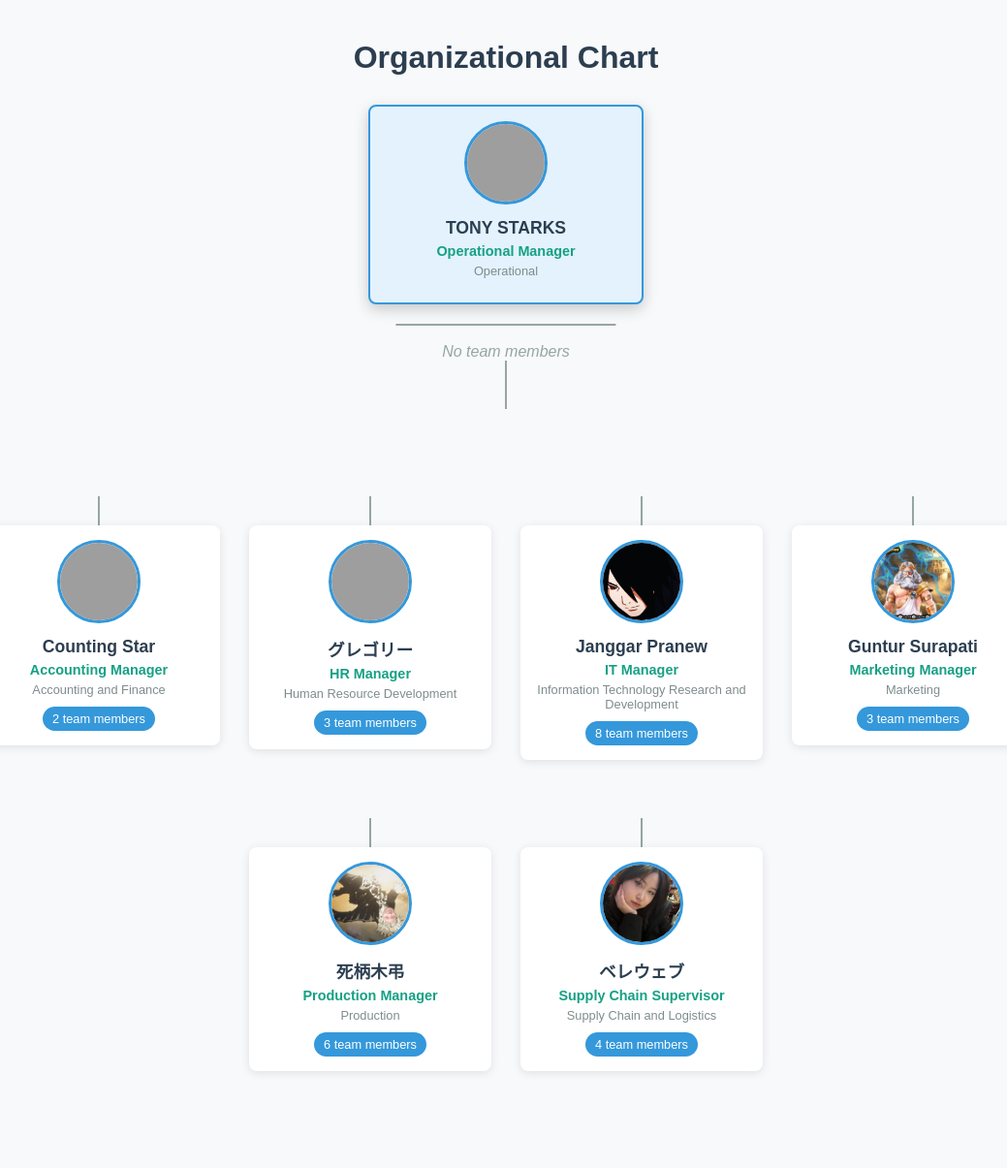
After one commit to revelv/Tubes-SI-SDM-2373003_2373008, a PHP site: page /structure.php in a window 1280 px wide. The commit adds this page. Shown: the whole page at 97% size, without its empty margins (118-1157 px from the left). Run offline with PHP 8.4, Linux system fonts and the light colour scheme; data comes from the database, SQL or seed files in the repository; grey boxes are pictures that could not be loaded.

Commit message:
commit structure dan datbes

```diff
--- a/admin_header.php
+++ b/admin_header.php
@@ -267,6 +267,7 @@
                             <a href="add_employee.php" class="dropdown-item">Add New</a>
                             <a href="departements.php" class="dropdown-item">Departments</a>
                             <a href="skill_types.php" class="dropdown-item">Skill Types</a>
+                            <a href="structure.php" class="dropdown-item">Organizational Structure</a>
                         </div>
                     </li>
 
--- /dev/null
+++ b/structure.php
@@ -0,0 +1,437 @@
+<?php
+// struktur.php - Organizational Chart with Operational Manager at Top
+
+// Database connection
+$host = 'localhost';
+$dbname = 'odoo_employee_db';
+$username = 'root';
+$password = '';
+
+try {
+    $pdo = new PDO("mysql:host=$host;dbname=$dbname", $username, $password);
+    $pdo->setAttribute(PDO::ATTR_ERRMODE, PDO::ERRMODE_EXCEPTION);
+} catch (PDOException $e) {
+    die("Could not connect to the database: " . $e->getMessage());
+}
+
+// Get all leaders (prioritize Operational Manager)
+$query = $pdo->query("
+    SELECT
+        e.id,
+        e.name,
+        e.image_path,
+        e.email,
+        jp.title,
+        d.name AS department_name,
+        d.id AS department_id,
+        jp.position_id,
+        CASE
+            WHEN jp.title = 'Operational Manager' THEN 0
+            WHEN jp.title LIKE '%Manager%' THEN 1
+            WHEN jp.title LIKE '%Supervisor%' THEN 2
+            ELSE 3
+        END AS priority
+    FROM employees e
+    JOIN job_positions jp ON e.position_id = jp.position_id
+    JOIN departments d ON e.department_id = d.id
+    WHERE jp.title LIKE '%Manager%'
+       OR jp.title LIKE '%Supervisor%'
+    ORDER BY priority, d.name
+");
+$leaders = $query->fetchAll(PDO::FETCH_ASSOC);
+
+// Separate Operational Manager from others
+$operationalManager = array_filter($leaders, function($leader) {
+    return $leader['title'] === 'Operational Manager';
+});
+$otherLeaders = array_filter($leaders, function($leader) {
+    return $leader['title'] !== 'Operational Manager';
+});
+
+// Get team members for each leader
+function getTeamMembers($pdo, $leader) {
+    $stmt = $pdo->prepare("
+        SELECT e.id, e.name, e.image_path, e.email, jp.title
+        FROM employees e
+        JOIN job_positions jp ON e.position_id = jp.position_id
+        WHERE e.department_id = ?
+          AND e.position_id != ?
+          AND jp.title NOT LIKE '%Manager%'
+          AND jp.title NOT LIKE '%Supervisor%'
+        ORDER BY jp.position_id, e.name
+    ");
+    $stmt->execute([$leader['department_id'], $leader['position_id']]);
+    return $stmt->fetchAll(PDO::FETCH_ASSOC);
+}
+
+foreach ($operationalManager as &$leader) {
+    $leader['team_members'] = getTeamMembers($pdo, $leader);
+}
+unset($leader);
+
+foreach ($otherLeaders as &$leader) {
+    $leader['team_members'] = getTeamMembers($pdo, $leader);
+}
+unset($leader);
+?>
+
+<!DOCTYPE html>
+<html lang="en">
+<head>
+    <meta charset="UTF-8">
+    <meta name="viewport" content="width=device-width, initial-scale=1.0">
+    <title>Organizational Chart</title>
+    <style>
+        body {
+            font-family: Arial, sans-serif;
+            margin: 0;
+            padding: 20px;
+            background-color: #f8f9fa;
+            overflow-x: auto;
+        }
+        h1 {
+            text-align: center;
+            color: #2c3e50;
+            margin-bottom: 30px;
+        }
+        .org-container {
+            display: flex;
+            flex-direction: column;
+            align-items: center;
+        }
+        .top-level {
+            margin-bottom: 60px;
+            text-align: center;
+        }
+        .managers-row {
+            display: flex;
+            justify-content: center;
+            gap: 30px;
+            margin-bottom: 20px;
+            position: relative;
+            padding-top: 50px;
+            flex-wrap: wrap;
+        }
+        .leader-node {
+            display: flex;
+            flex-direction: column;
+            align-items: center;
+            position: relative;
+            margin-bottom: 60px;
+        }
+        .leader-card {
+            background-color: white;
+            border-radius: 8px;
+            box-shadow: 0 2px 10px rgba(0,0,0,0.1);
+            padding: 15px;
+            width: 220px;
+            text-align: center;
+            cursor: pointer;
+            transition: all 0.3s ease;
+            position: relative;
+            z-index: 2;
+        }
+        .operational-manager {
+            background-color: #e3f2fd;
+            border: 2px solid #3498db;
+            width: 250px;
+        }
+        .leader-card:hover {
+            transform: translateY(-5px);
+            box-shadow: 0 5px 15px rgba(0,0,0,0.2);
+        }
+        .leader-card.active {
+            background-color: #e3f2fd;
+            box-shadow: 0 5px 15px rgba(0,0,0,0.2);
+        }
+        .profile-pic {
+            width: 80px;
+            height: 80px;
+            border-radius: 50%;
+            object-fit: cover;
+            margin: 0 auto 10px;
+            border: 3px solid #3498db;
+        }
+        .no-photo {
+            width: 80px;
+            height: 80px;
+            border-radius: 50%;
+            background-color: #eee;
+            display: flex;
+            align-items: center;
+            justify-content: center;
+            margin: 0 auto 10px;
+            border: 3px solid #3498db;
+            color: #7f8c8d;
+            font-size: 0.7em;
+        }
+        .leader-name {
+            font-weight: bold;
+            font-size: 1.1em;
+            margin-bottom: 5px;
+            color: #2c3e50;
+        }
+        .leader-position {
+            color: #16a085;
+            font-size: 0.9em;
+            margin-bottom: 5px;
+            font-weight: bold;
+        }
+        .leader-department {
+            color: #7f8c8d;
+            font-size: 0.8em;
+            margin-bottom: 10px;
+        }
+        .team-size {
+            background-color: #3498db;
+            color: white;
+            padding: 5px 10px;
+            border-radius: 20px;
+            font-size: 0.8em;
+            display: inline-block;
+        }
+        .connector-line {
+            position: absolute;
+            background-color: #95a5a6;
+            z-index: 1;
+        }
+        .vertical-line {
+            width: 2px;
+            height: 30px;
+            top: -30px;
+            left: 50%;
+            transform: translateX(-50%);
+        }
+        .top-connector {
+            width: 2px;
+            height: 50px;
+            bottom: -50px;
+            left: 50%;
+            transform: translateX(-50%);
+        }
+        .horizontal-connector {
+            height: 2px;
+            width: 80%;
+            position: absolute;
+            top: -30px;
+            left: 10%;
+        }
+        .team-container {
+            display: none;
+            position: relative;
+            margin-top: 20px;
+            width: 100%;
+        }
+        .team-members {
+            display: flex;
+            flex-wrap: wrap;
+            justify-content: center;
+            gap: 20px;
+            max-width: 1000px;
+            padding-top: 20px;
+            position: relative;
+        }
+        .team-members:before {
+            content: '';
+            position: absolute;
+            top: 0;
+            left: 50%;
+            width: 80%;
+            height: 2px;
+            background-color: #95a5a6;
+            transform: translateX(-50%);
+        }
+        .team-member {
+            background-color: white;
+            border-radius: 6px;
+            box-shadow: 0 1px 5px rgba(0,0,0,0.1);
+            padding: 12px;
+            width: 180px;
+            text-align: center;
+            position: relative;
+        }
+        .team-member:before {
+            content: '';
+            position: absolute;
+            top: -20px;
+            left: 50%;
+            transform: translateX(-50%);
+            width: 2px;
+            height: 20px;
+            background-color: #95a5a6;
+        }
+        .team-member .profile-pic {
+            width: 60px;
+            height: 60px;
+            border-width: 2px;
+        }
+        .team-member .no-photo {
+            width: 60px;
+            height: 60px;
+            border-width: 2px;
+        }
+        .team-member-name {
+            font-weight: bold;
+            font-size: 1em;
+            margin-bottom: 3px;
+        }
+        .team-member-position {
+            color: #7f8c8d;
+            font-size: 0.8em;
+        }
+        .department-title {
+            width: 100%;
+            text-align: center;
+            margin: 20px 0 10px;
+            font-weight: bold;
+            color: #2c3e50;
+            font-size: 1.2em;
+        }
+    </style>
+</head>
+<body>
+    <h1>Organizational Chart</h1>
+
+    <div class="org-container">
+        <?php if (!empty($operationalManager)): ?>
+            <div class="top-level">
+                <?php $om = reset($operationalManager); ?>
+                <div class="leader-node">
+                    <div class="leader-card operational-manager" onclick="toggleTeam(this, 'om')">
+                        <?php if ($om['image_path']): ?>
+                            <img src="<?= htmlspecialchars($om['image_path']) ?>" alt="Profile" class="profile-pic">
+                        <?php else: ?>
+                            <div class="no-photo">No photo</div>
+                        <?php endif; ?>
+
+                        <div class="leader-name"><?= htmlspecialchars($om['name']) ?></div>
+                        <div class="leader-position"><?= htmlspecialchars($om['title']) ?></div>
+                        <div class="leader-department"><?= htmlspecialchars($om['department_name']) ?></div>
+
+                        <?php if (count($om['team_members']) > 0): ?>
+                            <div class="team-size"><?= count($om['team_members']) ?> team members</div>
+                        <?php endif; ?>
+                    </div>
+                    <div class="connector-line top-connector"></div>
+
+                    <div class="team-container" id="team-om">
+                        <?php if (count($om['team_members']) > 0): ?>
+                            <div class="department-title"><?= htmlspecialchars($om['department_name']) ?> Team</div>
+                            <div class="team-members">
+                                <?php foreach ($om['team_members'] as $member): ?>
+                                    <div class="team-member">
+                                        <?php if ($member['image_path']): ?>
+                                            <img src="<?= htmlspecialchars($member['image_path']) ?>" alt="Profile" class="profile-pic">
+                                        <?php else: ?>
+                                            <div class="no-photo">No photo</div>
+                                        <?php endif; ?>
+
+                                        <div class="team-member-name"><?= htmlspecialchars($member['name']) ?></div>
+                                        <div class="team-member-position"><?= htmlspecialchars($member['title']) ?></div>
+                                    </div>
+                                <?php endforeach; ?>
+                            </div>
+                        <?php else: ?>
+                            <div class="team-members">
+                                <div style="color:#95a5a6; font-style:italic;">No team members</div>
+                            </div>
+                        <?php endif; ?>
+                    </div>
+                </div>
+            </div>
+
+            <div class="connector-line horizontal-connector"></div>
+        <?php endif; ?>
+
+        <div class="managers-row">
+            <?php foreach ($otherLeaders as $index => $leader): ?>
+                <div class="leader-node">
+                    <div class="connector-line vertical-line"></div>
+
+                    <div class="leader-card" onclick="toggleTeam(this, <?= $index ?>)">
+                        <?php if ($leader['image_path']): ?>
+                            <img src="<?= htmlspecialchars($leader['image_path']) ?>" alt="Profile" class="profile-pic">
+                        <?php else: ?>
+                            <div class="no-photo">No photo</div>
+                        <?php endif; ?>
+
+                        <div class="leader-name"><?= htmlspecialchars($leader['name']) ?></div>
+                        <div class="leader-position"><?= htmlspecialchars($leader['title']) ?></div>
+                        <div class="leader-department"><?= htmlspecialchars($leader['department_name']) ?></div>
+
+                        <?php if (count($leader['team_members']) > 0): ?>
+                            <div class="team-size"><?= count($leader['team_members']) ?> team members</div>
+                        <?php endif; ?>
+                    </div>
+
+                    <div class="team-container" id="team-<?= $index ?>">
+                        <?php if (count($leader['team_members']) > 0): ?>
+                            <div class="department-title"><?= htmlspecialchars($leader['department_name']) ?> Team</div>
+                            <div class="team-members">
+                                <?php foreach ($leader['team_members'] as $member): ?>
+                                    <div class="team-member">
+                                        <?php if ($member['image_path']): ?>
+                                            <img src="<?= htmlspecialchars($member['image_path']) ?>" alt="Profile" class="profile-pic">
+                                        <?php else: ?>
+                                            <div class="no-photo">No photo</div>
+                                        <?php endif; ?>
+
+                                        <div class="team-member-name"><?= htmlspecialchars($member['name']) ?></div>
+                                        <div class="team-member-position"><?= htmlspecialchars($member['title']) ?></div>
+                                    </div>
+                                <?php endforeach; ?>
+                            </div>
+                        <?php else: ?>
+                            <div class="team-members">
+                                <div style="color:#95a5a6; font-style:italic;">No team members</div>
+                            </div>
+                        <?php endif; ?>
+                    </div>
+                </div>
+            <?php endforeach; ?>
+        </div>
+    </div>
+
+    <script>
+        let currentlyOpen = null;
+
+        function toggleTeam(card, index) {
+            const teamContainer = document.getElementById(`team-${index}`);
+
+            // If clicking the already open team, close it
+            if (currentlyOpen === index) {
+                card.classList.remove('active');
+                teamContainer.style.display = 'none';
+                currentlyOpen = null;
+                return;
+            }
+
+            // Close any previously open team
+            if (currentlyOpen !== null) {
+                const prevCard = document.querySelector(`.leader-card[onclick="toggleTeam(this, ${currentlyOpen})"]`) ||
+                                document.querySelector(`.leader-card[onclick="toggleTeam(this, '${currentlyOpen}')"]`);
+                const prevTeam = document.getElementById(`team-${currentlyOpen}`);
+                if (prevCard && prevTeam) {
+                    prevCard.classList.remove('active');
+                    prevTeam.style.display = 'none';
+                }
+            }
+
+            // Open the clicked team
+            card.classList.add('active');
+            teamContainer.style.display = 'block';
+            currentlyOpen = index;
+
+            // Scroll to ensure the team is visible
+            teamContainer.scrollIntoView({ behavior: 'smooth', block: 'nearest' });
+        }
+
+        // Open the Operational Manager's team by default
+        document.addEventListener('DOMContentLoaded', function() {
+            if (document.querySelector('.operational-manager')) {
+                document.querySelector('.operational-manager').click();
+            }
+        });
+    </script>
+</body>
+</html>
```
Also changed, not shown: database/odoo_employee_db.sql (renamed from database/odoo_employee_db (4).sql, +7 -6 lines).
